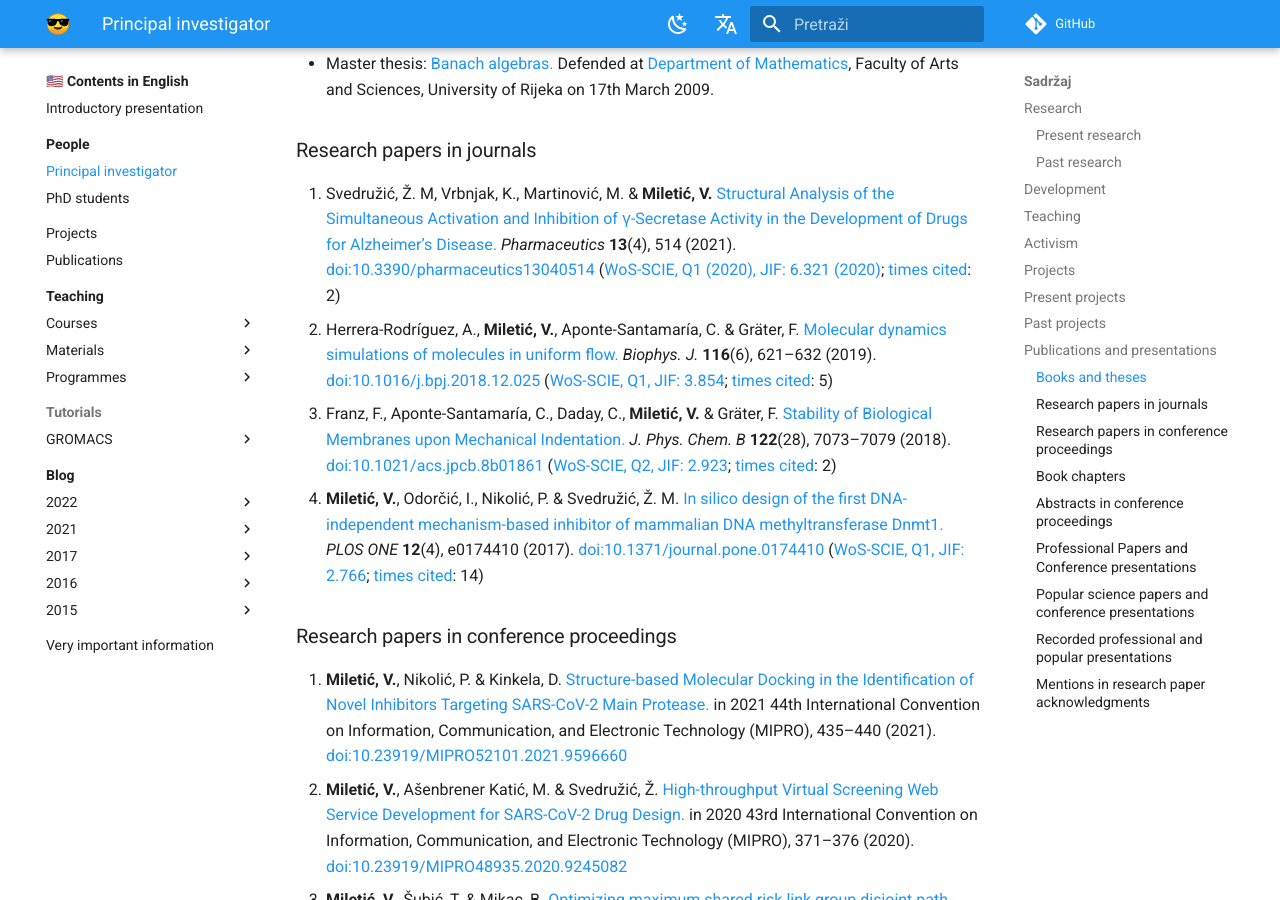
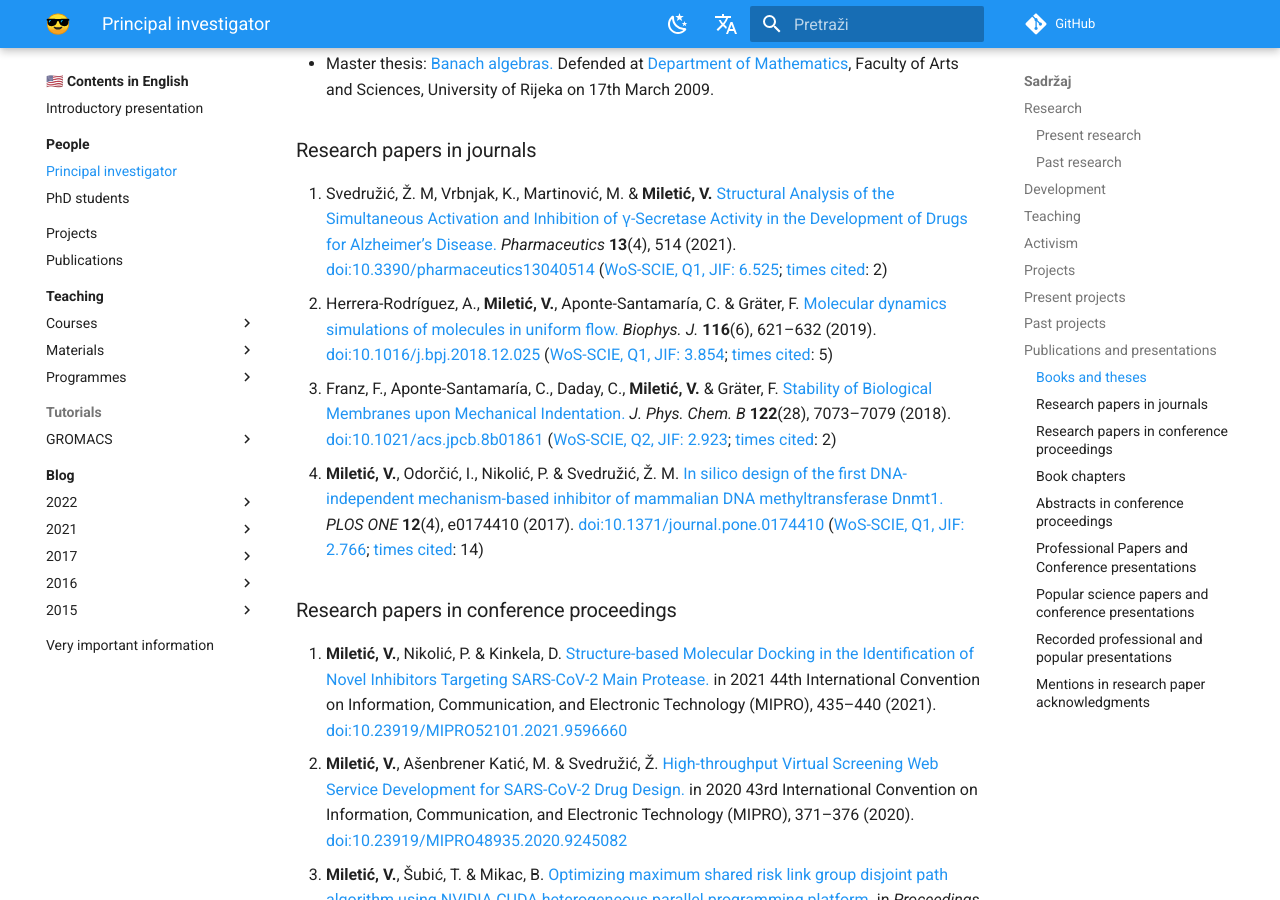
Before and after one commit to gaseri/website, an MkDocs documentation site: the page built from docs/en/people/principal-investigator.md, in a window 1280 px wide and 900 px high, scrolled down 4675 px. Built offline with MkDocs 1.6.1 and Material for MkDocs 9.7.7, drawn with Linux system fonts in a browser that asks for light colours; comment, search, counter and statistics services are not loaded.

Commit message:
Updated impact factor for Pharmaceutics for 2021

```diff
--- a/docs/en/people/principal-investigator.md
+++ b/docs/en/people/principal-investigator.md
@@ -95,7 +95,7 @@ Finally, I stand for individual freedom which is constantly under threat from pe
 
 ### Research papers in journals
 
-1. Svedružić, Ž. M, Vrbnjak, K., Martinović, M. & **Miletić, V.** [Structural Analysis of the Simultaneous Activation and Inhibition of γ-Secretase Activity in the Development of Drugs for Alzheimer’s Disease.](https://www.mdpi.com/1999-4923/13/4/514) *Pharmaceutics* **13**(4), 514 (2021). [doi:10.3390/pharmaceutics13040514](https://doi.org/10.3390/pharmaceutics13040514) ([WoS-SCIE, Q1 (2020), JIF: 6.321 (2020)](https://jcr.clarivate.com/jcr-jp/journal-profile?journal=PHARMACEUTICS&year=2020); [times](https://www.webofscience.com/wos/woscc/full-record/WOS:000643531400001) [cited](https://publons.com/publon/45697621/): 2)
+1. Svedružić, Ž. M, Vrbnjak, K., Martinović, M. & **Miletić, V.** [Structural Analysis of the Simultaneous Activation and Inhibition of γ-Secretase Activity in the Development of Drugs for Alzheimer’s Disease.](https://www.mdpi.com/1999-4923/13/4/514) *Pharmaceutics* **13**(4), 514 (2021). [doi:10.3390/pharmaceutics13040514](https://doi.org/10.3390/pharmaceutics13040514) ([WoS-SCIE, Q1, JIF: 6.525](https://jcr.clarivate.com/jcr-jp/journal-profile?journal=PHARMACEUTICS&year=2021); [times](https://www.webofscience.com/wos/woscc/full-record/WOS:000643531400001) [cited](https://publons.com/publon/45697621/): 2)
 1. Herrera-Rodríguez, A., **Miletić, V.**, Aponte-Santamaría, C. & Gräter, F. [Molecular dynamics simulations of molecules in uniform flow.](https://www.cell.com/biophysj/fulltext/S0006-3495(19)30109-2) *Biophys. J.* **116**(6), 621–632 (2019). [doi:10.1016/j.bpj.2018.12.025](https://doi.org/10.1016/j.bpj.2018.12.025) ([WoS-SCIE, Q1, JIF: 3.854](https://jcr.clarivate.com/jcr-jp/journal-profile?journal=BIOPHYS%20J&year=2019); [times](https://www.webofscience.com/wos/woscc/full-record/WOS:000467046000001) [cited](https://publons.com/publon/29803261/): 5)
 1. Franz, F., Aponte-Santamaría, C., Daday, C., **Miletić, V.** & Gräter, F. [Stability of Biological Membranes upon Mechanical Indentation.](https://pubs.acs.org/doi/abs/10.1021/acs.jpcb.8b01861) *J. Phys. Chem. B* **122**(28), 7073–7079 (2018). [doi:10.1021/acs.jpcb.8b01861](https://doi.org/10.1021/acs.jpcb.8b01861) ([WoS-SCIE, Q2, JIF: 2.923](https://jcr.clarivate.com/jcr-jp/journal-profile?journal=J%20PHYS%20CHEM%20B&year=2018); [times](https://www.webofscience.com/wos/woscc/full-record/WOS:000439662100006) [cited](https://publons.com/publon/18273527/): 2)
 1. **Miletić, V.**, Odorčić, I., Nikolić, P. & Svedružić, Ž. M. [In silico design of the first DNA-independent mechanism-based inhibitor of mammalian DNA methyltransferase Dnmt1.](https://journals.plos.org/plosone/article?id=10.1371/journal.pone.0174410) *PLOS ONE* **12**(4), e0174410 (2017). [doi:10.1371/journal.pone.0174410](https://doi.org/10.1371/journal.pone.0174410) ([WoS-SCIE, Q1, JIF: 2.766](https://jcr.clarivate.com/jcr-jp/journal-profile?journal=PLOS%20ONE&year=2017); [times](https://www.webofscience.com/wos/woscc/full-record/WOS:000399949000010) [cited](https://publons.com/publon/15852150/): 14)
```
